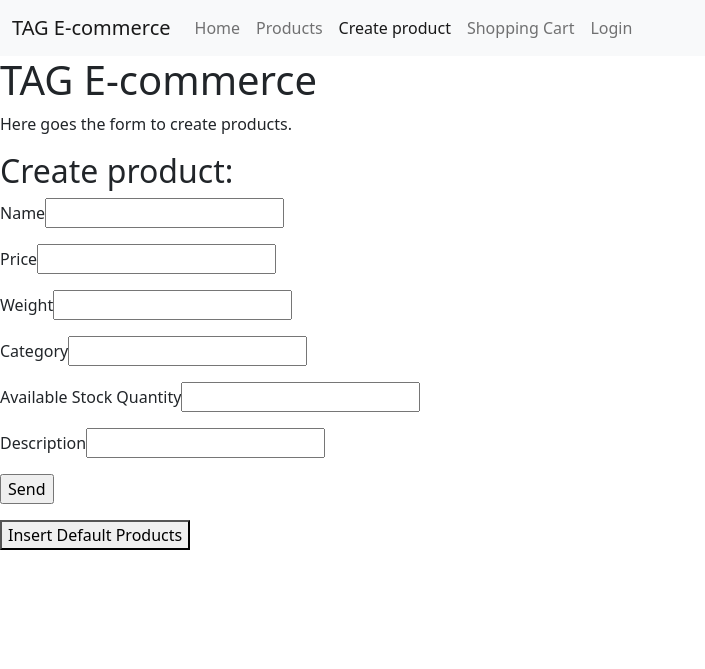
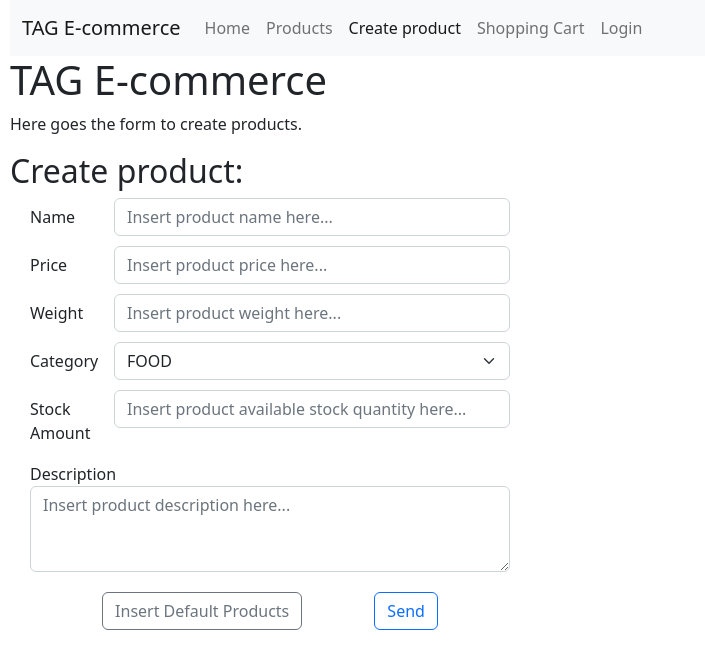
Before and after one commit to gilouzi/eng-soft2-tp, a Flask app: page /product/create/ in a window 1280 px wide. Shown: the top 669 px of the page, without its empty margins (0-705 px from the left). Run offline with Flask 2, Linux system fonts and the light colour scheme.

Commit message:
Mudando o estilo da página de criação de produtos

```diff
--- a/ecommerce/api/product.py
+++ b/ecommerce/api/product.py
@@ -47,7 +47,7 @@ def read_product():
 @app.route('/product/create/', methods=['GET', 'POST'])
 def create_product():
     if request.method == 'GET':
-        return render_template('product/create_product_page.html')
+        return render_template('product/create_product_page.html', categories=ProductCategory)
 
     if request.method == 'POST':
         if request.form.get('button') == 'insert-default-products':
--- a/templates/base_page.html
+++ b/templates/base_page.html
@@ -7,7 +7,7 @@
         <title>{% block title %}{% endblock %}</title>
     </head>
 
-    <body>
+    <body style="padding-left: 10px">
         {% set navigationBar = [
             ('/', 'home', 'Home'),
             ('/product', 'product', 'Products'),
--- a/templates/product/create_product_page.html
+++ b/templates/product/create_product_page.html
@@ -6,15 +6,50 @@
 {% block content %}
     <p>Here goes the form to create products.</p>
     <h2>Create product:</h2>
-    <form action='' method = "POST">
-        <p>Name<input type = "text" name = "name" /></p>
-        <p>Price<input type = "number" min="0" step="0.01" name = "price" /></p>
-        <p>Weight<input type = "number" min="0" step="0.01" name = "weight" /></p>
-        <p>Category<input type = "text" min="0" name = "category" /></p>
-        <p>Available Stock Quantity<input type = "number" name = "stock_amount" /></p>
-        <p>Description<input type = "text" name = "description" /></p>
+    <form action="" method="POST" style="max-width: 500px; padding-left: 20px;">
+        <div class="form-group row" style="padding-bottom: 10px">
+          <label class="col-sm-2 col-form-label">Name</label>
+          <div class="col-sm-10">
+            <input type="text" class="form-control" name="name" placeholder="Insert product name here..."/>
+          </div>
+        </div>
+        <div class="form-group row" style="padding-bottom: 10px">
+            <label class="col-sm-2 col-form-label">Price</label>
+            <div class="col-sm-10">
+              <input type="number" min="0" step="0.01" class="form-control" name="price" placeholder="Insert product price here..."/>
+            </div>
+        </div>
+        <div class="form-group row" style="padding-bottom: 10px">
+            <label class="col-sm-2 col-form-label">Weight</label>
+            <div class="col-sm-10">
+              <input type="number" min="0" step="0.01" class="form-control" name="weight" placeholder="Insert product weight here..."/>
+            </div>
+        </div>
+        <div class="form-group row" style="padding-bottom: 10px">
+            <label class="col-sm-2 col-form-label">Category</label>
+            <div class="col-sm-10">
+                <select class="form-select" name="category">
+                    {% for category in categories %}
+                        <option value="{{category.name}}">{{category.name}}</option>
+                    {% endfor %}
+                </select>
+              <!-- <input type="text" class="form-control" name="category" placeholder="Insert product category here..."/> -->
+            </div>
+        </div>
+        <div class="form-group row" style="padding-bottom: 10px">
+            <label class="col-sm-2 col-form-label">Stock Amount</label>
+            <div class="col-sm-10">
+              <input type="number" class="form-control" name="stock_amount" placeholder="Insert product available stock quantity here..."/>
+            </div>
+        </div>
+        <div class="form-group" style="padding-bottom: 20px">
+            <label for="exampleFormControlTextarea1">Description</label>
+            <textarea class="form-control" id="exampleFormControlTextarea1" name="description" rows="3" placeholder="Insert product description here..."></textarea>
+        </div>
 
-        <p><input type = "submit" value = "Send" /></p>
-        <button type="submit" value="insert-default-products" name="button">Insert Default Products</button>
+        <div style="display: flex; justify-content: space-evenly;">
+            <button type="submit" value="insert-default-products" name="button" class="btn btn-outline-secondary" >Insert Default Products</button>
+            <input type="submit" value="Send" class="btn btn-outline-primary"/>
+        </div>
     </form>
 {% endblock %}
```
